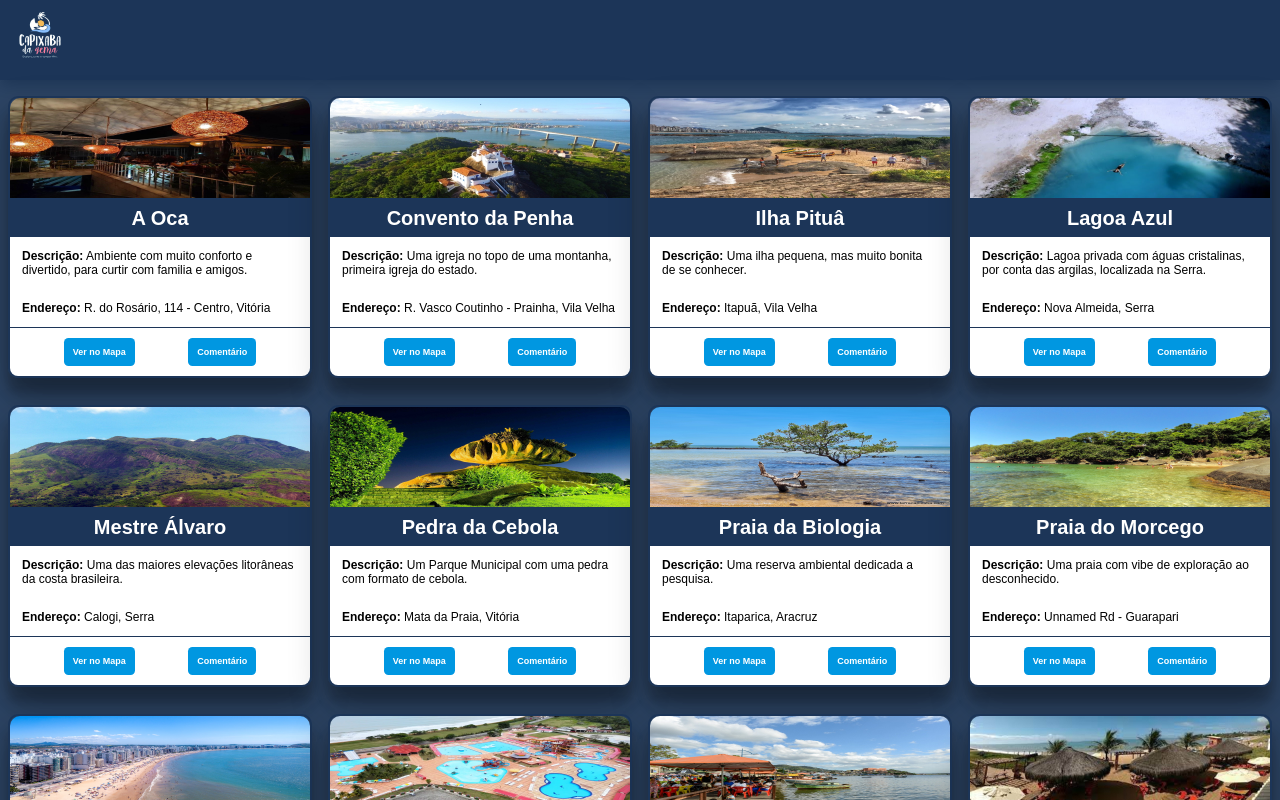
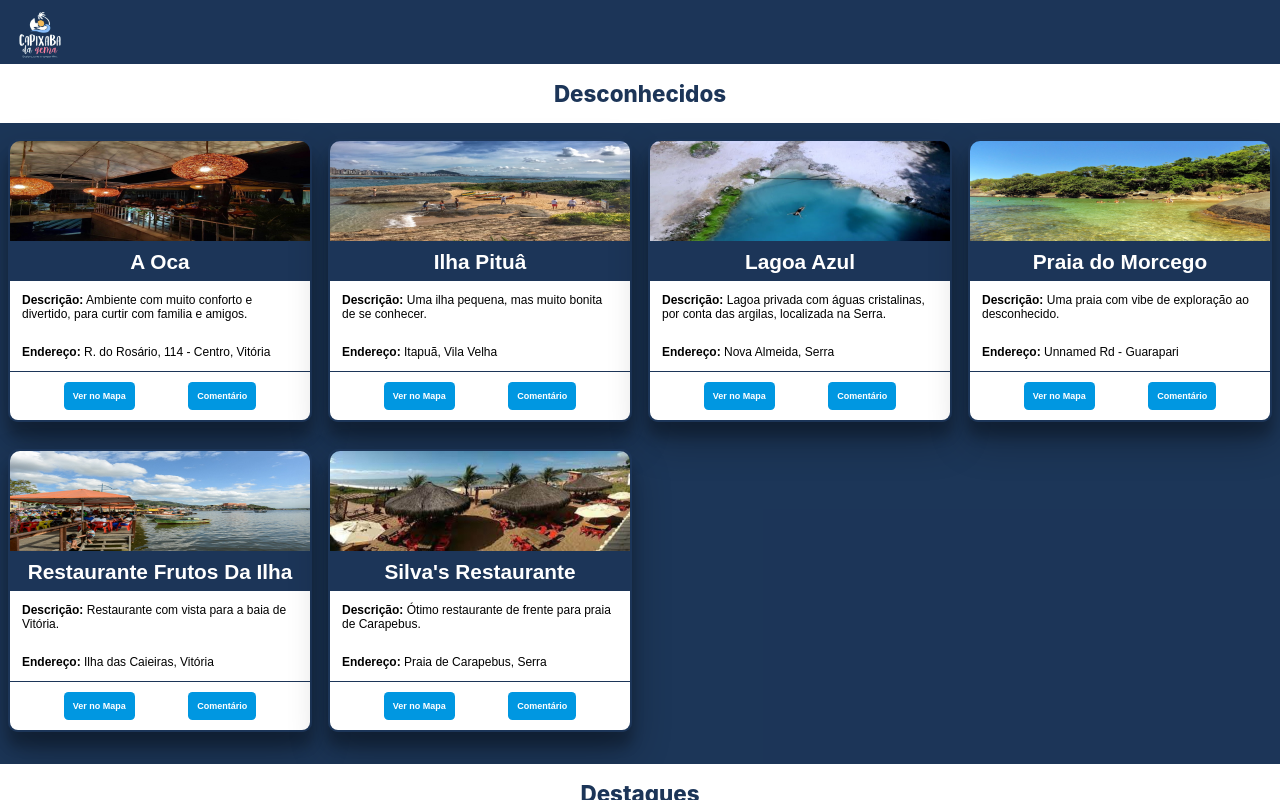
Before and after one commit to NicolasRSJ/turistando, a React (Create React App) app: page /pontosturisticos in a window 1280 px wide. Built offline with nearby package versions, Linux system fonts and the light colour scheme.

Commit message:
Conhecidos e Desconhecidos

```diff
--- a/src/Components/PopupAttractions/index.css
+++ b/src/Components/PopupAttractions/index.css
@@ -38,8 +38,9 @@
     background-color: #1C3558;
 }
 
-.header-pop-up h1 {
+.header-pop-up h3 {
     margin: 0;
+    font-size: 1.3rem;
 }
 
 .section-pop-up{
--- a/src/Components/PopupAttractions/index.jsx
+++ b/src/Components/PopupAttractions/index.jsx
@@ -9,7 +9,7 @@ const Popup = (props) => {
                 <img src={props.image} alt='convento' />
             </div>
             <div className='header-pop-up'>
-                <h1>{props.name}</h1>
+                <h3>{props.name}</h3>
             </div>
             <div className='section-pop-up'>
                 <p><span>Descrição:</span> {props.description}</p>
--- a/src/DataBase/index.js
+++ b/src/DataBase/index.js
@@ -19,7 +19,9 @@ export const data = [
         description: 'Ambiente com muito conforto e divertido, para curtir com familia e amigos.',
         address: 'R. do Rosário, 114 - Centro, Vitória',
         linkMaps: 'https://www.google.com/maps/place/A+Oca+-+Bistr%C3%B4+%26+Ateli%C3%AA/@-20.3194176,-40.3341803,15z/data=!4m5!3m4!1s0x0:0x6d15071db827e20b!8m2!3d-20.3193924!4d-40.3341874',
-        linkComments: 'https://www.google.com/search?q=A+Oca&oq=a+oca&aqs=chrome.0.69i59j69i57l3j69i60l4.621j0j4&sourceid=chrome&ie=UTF-8#lrd=0xb83d5a252de171:0x6d15071db827e20b,1,,,'
+        linkComments: 'https://www.google.com/search?q=A+Oca&oq=a+oca&aqs=chrome.0.69i59j69i57l3j69i60l4.621j0j4&sourceid=chrome&ie=UTF-8#lrd=0xb83d5a252de171:0x6d15071db827e20b,1,,,',
+        unknown: true,
+        known: false,
     },
     {
         id: 2,
@@ -28,7 +30,9 @@ export const data = [
         description: ' Uma igreja no topo de uma montanha, primeira igreja do estado.',
         address: 'R. Vasco Coutinho - Prainha, Vila Velha',
         linkMaps: 'https://www.google.com/maps/place/Convento+da+Penha/@-20.3293623,-40.287069,15z/data=!4m2!3m1!1s0x0:0xa2c5411362c10f93?sa=X&ved=2ahUKEwj9prWRhZn7AhVRppUCHQghCscQ_BJ6BQiIARAF',
-        linkComments: 'https://www.google.com/search?q=covento+da+penha&oq=covento+da+penha&aqs=chrome.0.69i59j46i10i131i175i199i433i512j0i10i512l7.2552j0j9&sourceid=chrome&ie=UTF-8#lrd=0xb816498a913f37:0xa2c5411362c10f93,1,,,'
+        linkComments: 'https://www.google.com/search?q=covento+da+penha&oq=covento+da+penha&aqs=chrome.0.69i59j46i10i131i175i199i433i512j0i10i512l7.2552j0j9&sourceid=chrome&ie=UTF-8#lrd=0xb816498a913f37:0xa2c5411362c10f93,1,,,',
+        unknown: false,
+        known: true,
     },
     {
         id: 3,
@@ -37,7 +41,9 @@ export const data = [
         description: 'Uma ilha pequena, mas muito bonita de se conhecer.',
         address: 'Itapuã, Vila Velha',
         linkMaps: 'https://www.google.com/maps/place/Ilha+Pitu%C3%A3/@-20.3539802,-40.2811876,17.5z/data=!4m13!1m7!3m6!1s0xb8166c00278cff:0x4f6f6e6e128c97aa!2sIlha+Pitua!3b1!8m2!3d-20.35!4d-40.2833333!3m4!1s0xb81792a203dc91:0x6eef6b3fb5ce5ff0!8m2!3d-20.3548892!4d-40.2805798',
-        linkComments: 'https://www.google.com/search?q=Ilha+Pitua&oq=Ilha+Pitua&aqs=chrome..69i57j46i512j0i22i30j69i60l2.11219j0j9&sourceid=chrome&ie=UTF-8#lrd=0xb8166c00278cff:0x4f6f6e6e128c97aa,1,,,'
+        linkComments: 'https://www.google.com/search?q=Ilha+Pitua&oq=Ilha+Pitua&aqs=chrome..69i57j46i512j0i22i30j69i60l2.11219j0j9&sourceid=chrome&ie=UTF-8#lrd=0xb8166c00278cff:0x4f6f6e6e128c97aa,1,,,',
+        unknown: true,
+        known: false,
     },
     {
         id: 4,
@@ -46,7 +52,9 @@ export const data = [
         description: 'Lagoa privada com águas cristalinas, por conta das argilas, localizada na Serra.',
         address: 'Nova Almeida, Serra',
         linkMaps: 'https://www.google.com/maps/place/Lagoa+Azul+Jacara%C3%ADpe/@-20.1195381,-40.2091911,17z/data=!3m1!4b1!4m5!3m4!1s0xb7f71386b397b9:0xc58867cac83cdbfd!8m2!3d-20.1195381!4d-40.2091911',
-        linkComments: 'https://www.google.com/search?q=Lagoa+Azul+Jacara%C3%ADpe&oq=Lagoa+Azul+Jacara%C3%ADpe&aqs=chrome..69i57j46i175i199i512j0i22i30l2j69i60l2.391j0j4&sourceid=chrome&ie=UTF-8#lrd=0xb7f71386b397b9:0xc58867cac83cdbfd,1,,,'
+        linkComments: 'https://www.google.com/search?q=Lagoa+Azul+Jacara%C3%ADpe&oq=Lagoa+Azul+Jacara%C3%ADpe&aqs=chrome..69i57j46i175i199i512j0i22i30l2j69i60l2.391j0j4&sourceid=chrome&ie=UTF-8#lrd=0xb7f71386b397b9:0xc58867cac83cdbfd,1,,,',
+        unknown: true,
+        known: false,
     },
     {
         id: 5,
@@ -55,7 +63,9 @@ export const data = [
         description: 'Uma das maiores elevações litorâneas da costa brasileira.',
         address: 'Calogi, Serra',
         linkMaps: 'https://www.google.com/maps/place/Monte+Mestre+Alvaro/@-20.1700372,-40.3140437,15z/data=!4m2!3m1!1s0x0:0x293df1a47f89a232?sa=X&ved=2ahUKEwiFh9fchZn7AhUTppUCHar9AowQ_BJ6BQiOARAF',
-        linkComments: 'https://www.google.com/search?gs_ssp=eJzj4tVP1zc0TEnLski2LK4wYLRSNqhIsjAyTLEwMU02NjcxTrIyqDCyNE5JM0w0MU-zsEw0MjbyEs5NLS4pSlVIzClLLMpXyM3PK0kFAPgjFes&q=mestre+alvaro+monte&oq=Mest&aqs=chrome.1.35i39i355j46i39i175i199j46i175i199i512j69i57j0i433i512j0i512j0i131i433i512j69i60.3390j0j9&sourceid=chrome&ie=UTF-8#lrd=0xb821d845c3743b:0x293df1a47f89a232,1,,,'
+        linkComments: 'https://www.google.com/search?gs_ssp=eJzj4tVP1zc0TEnLski2LK4wYLRSNqhIsjAyTLEwMU02NjcxTrIyqDCyNE5JM0w0MU-zsEw0MjbyEs5NLS4pSlVIzClLLMpXyM3PK0kFAPgjFes&q=mestre+alvaro+monte&oq=Mest&aqs=chrome.1.35i39i355j46i39i175i199j46i175i199i512j69i57j0i433i512j0i512j0i131i433i512j69i60.3390j0j9&sourceid=chrome&ie=UTF-8#lrd=0xb821d845c3743b:0x293df1a47f89a232,1,,,',
+        unknown: false,
+        known: true,
     },
     {
         id: 6,
@@ -64,7 +74,9 @@ export const data = [
         description: 'Um Parque Municipal com uma pedra com formato de cebola.',
         address: 'Mata da Praia, Vitória',
         linkMaps: 'https://www.google.com/maps/place/Parque+Pedra+da+Cebola/@-20.2765669,-40.2977346,15z/data=!4m2!3m1!1s0x0:0x71875203a67637ac?sa=X&ved=2ahUKEwjLvPHshZn7AhUwpJUCHaFKDDMQ_BJ6BQiTARAF',
-        linkComments: 'https://www.google.com/search?q=pedra+da+cebola&oq=Pedra+da+Cebola&aqs=chrome.0.0i271j46i175i199i512j69i57j0i512l6j46i175i199i512.5172j0j4&sourceid=chrome&ie=UTF-8#lrd=0xb81804ad481d6f:0x71875203a67637ac,1,,,'
+        linkComments: 'https://www.google.com/search?q=pedra+da+cebola&oq=Pedra+da+Cebola&aqs=chrome.0.0i271j46i175i199i512j69i57j0i512l6j46i175i199i512.5172j0j4&sourceid=chrome&ie=UTF-8#lrd=0xb81804ad481d6f:0x71875203a67637ac,1,,,',
+        unknown: false,
+        known: true,
     },
     {
         id: 7,
@@ -73,7 +85,9 @@ export const data = [
         description: 'Uma reserva ambiental dedicada a pesquisa.',
         address: 'Itaparica, Aracruz',
         linkMaps: 'https://www.google.com/maps/place/Praia+da+Biologia/@-19.9730176,-40.1382162,15z/data=!4m2!3m1!1s0x0:0x2ad3f279023d7ca3?sa=X&ved=2ahUKEwj2292Chpn7AhV0iJUCHSxPCtEQ_BJ6BAhVEAU',
-        linkComments: 'https://www.google.com/search?gs_ssp=eJzj4tVP1zc0TDO3SE63KCs2YLRSNqhIMk81tTSztLQwSLM0TrMyqDBKTDFOMzK3NDAyTjFPTjT2EiwoSsxMVEhJVEjKzM_JT89MBADDsBTX&q=praia+da+biologia&oq=Praia+da+&aqs=chrome.1.69i59j46i39i175i199i512j69i59j46i512j69i57j69i60l3.5446j0j4&sourceid=chrome&ie=UTF-8#lrd=0xb7e5969980f93f:0x2ad3f279023d7ca3,1,,,'
+        linkComments: 'https://www.google.com/search?gs_ssp=eJzj4tVP1zc0TDO3SE63KCs2YLRSNqhIMk81tTSztLQwSLM0TrMyqDBKTDFOMzK3NDAyTjFPTjT2EiwoSsxMVEhJVEjKzM_JT89MBADDsBTX&q=praia+da+biologia&oq=Praia+da+&aqs=chrome.1.69i59j46i39i175i199i512j69i59j46i512j69i57j69i60l3.5446j0j4&sourceid=chrome&ie=UTF-8#lrd=0xb7e5969980f93f:0x2ad3f279023d7ca3,1,,,',
+        unknown: false,
+        known: true,
     },
     {
         id: 8,
@@ -82,7 +96,9 @@ export const data = [
         description: 'Uma praia com vibe de exploração ao desconhecido.',
         address: 'Unnamed Rd - Guarapari',
         linkMaps: 'https://www.google.com/maps/place/Praia+do+Morcego/@-20.6326584,-40.4693158,15z/data=!3m1!4b1!4m5!3m4!1s0xb859fdb3f42635:0x2928f084df06658c!8m2!3d-20.6326588!4d-40.4693158',
-        linkComments: 'https://www.google.com/search?q=praia+do+morcego&oq=Praia+do+morcego&aqs=chrome.0.35i39i355j46i39i512j46i175i199i512l2j0i512j46i512j69i60l2.4101j0j4&sourceid=chrome&ie=UTF-8#lrd=0xb859fdb3f42635:0x2928f084df06658c,1,,,'
+        linkComments: 'https://www.google.com/search?q=praia+do+morcego&oq=Praia+do+morcego&aqs=chrome.0.35i39i355j46i39i512j46i175i199i512l2j0i512j46i512j69i60l2.4101j0j4&sourceid=chrome&ie=UTF-8#lrd=0xb859fdb3f42635:0x2928f084df06658c,1,,,',
+        unknown: true,
+        known: false,
     },
     {
         id: 9,
@@ -91,7 +107,9 @@ export const data = [
         description: 'Praia extensa, local é muito conhecido pela sua bela praia.',
         address: 'Praia do Morro, Guarapari',
         linkMaps: 'https://www.google.com/maps/place/Praia+do+Morro/@-20.6515585,-40.4820991,16z/data=!4m13!1m7!3m6!1s0xb8576f4027a693:0x6ce252c25a4d3a6d!2sPraia+do+Morro,+Guarapari+-+ES!3b1!8m2!3d-20.6480702!4d-40.483454!3m4!1s0xb85773e51e0225:0x18d4713d01d38060!8m2!3d-20.6533198!4d-40.4846473',
-        linkComments: ''
+        linkComments: '',
+        unknown: false,
+        known: true,
     },
     {
         id: 10,
@@ -100,7 +118,9 @@ export const data = [
         description: 'Parque aquático ao lado da praia Formosa.',
         address: 'Rodovia ES-010 - Santa Cruz, Aracruz',
         linkMaps: 'https://www.google.com/maps/place/Sesc+-+Centro+de+Turismo+Social+e+Lazer+de+Praia+Formosa/@-19.9896052,-40.149224,15z/data=!4m2!3m1!1s0x0:0x10012ad663d65dd6?sa=X&ved=2ahUKEwjW1IrRh5n7AhUkpZUCHdU6CZwQ_BJ6BAh7EAU',
-        linkComments: 'https://www.google.com/search?gs_ssp=eJzj4tVP1zc0TDI3SzYpiM8wYLRSNqhIMk9Ns0gyMjMwNzMyMrUyqDA0MDA0SkwxMzNOMTNNSTHzEi1OLU5WSElVKChKzExUSMsvys0vTgQABpUV7w&q=sesc+de+praia+formosa&oq=sesc+de+praia&aqs=chrome.1.0i355i512j46i175i199i512j69i57j0i512j0i22i30l6.4102j0j9&sourceid=chrome&ie=UTF-8#lrd=0xb7ef8b26076225:0x10012ad663d65dd6,1,,,'
+        linkComments: 'https://www.google.com/search?gs_ssp=eJzj4tVP1zc0TDI3SzYpiM8wYLRSNqhIMk9Ns0gyMjMwNzMyMrUyqDA0MDA0SkwxMzNOMTNNSTHzEi1OLU5WSElVKChKzExUSMsvys0vTgQABpUV7w&q=sesc+de+praia+formosa&oq=sesc+de+praia&aqs=chrome.1.0i355i512j46i175i199i512j69i57j0i512j0i22i30l6.4102j0j9&sourceid=chrome&ie=UTF-8#lrd=0xb7ef8b26076225:0x10012ad663d65dd6,1,,,',
+        unknown: false,
+        known: true,
     },
     {
         id: 11,
@@ -109,7 +129,9 @@ export const data = [
         description: 'Restaurante com vista para a baia de Vitória.',
         address: 'Ilha das Caieiras, Vitória',
         linkMaps: 'https://www.google.com/maps/place/Restaurante+Frutos+Da+Ilha+(Marly)/@-20.2778121,-40.3368558,15z/data=!4m2!3m1!1s0x0:0x8b8a4395f8acc4ec?sa=X&ved=2ahUKEwiNtb6Kn5n7AhW5pJUCHRhdBGoQ_BJ6BAhNEAU',
-        linkComments: 'https://www.google.com/search?q=Restaurante+Frutos+Da+Ilha+(Marly)&oq=Restaurante+Frutos+Da+Ilha+(Marly)&aqs=chrome..69i57j46i175i199i512j69i60l3.348j0j7&sourceid=chrome&ie=UTF-8#lrd=0xb83d31065b9545:0x8b8a4395f8acc4ec,1,,,'
+        linkComments: 'https://www.google.com/search?q=Restaurante+Frutos+Da+Ilha+(Marly)&oq=Restaurante+Frutos+Da+Ilha+(Marly)&aqs=chrome..69i57j46i175i199i512j69i60l3.348j0j7&sourceid=chrome&ie=UTF-8#lrd=0xb83d31065b9545:0x8b8a4395f8acc4ec,1,,,',
+        unknown: true,
+        known: false,
     },
     {
         id: 12,
@@ -118,6 +140,8 @@ export const data = [
         description: 'Ótimo restaurante de frente para praia de Carapebus.',
         address: 'Praia de Carapebus, Serra',
         linkMaps: "https://www.google.com/maps/place/Silva's+Restaurante/@-20.2319357,-40.2142864,15z/data=!4m2!3m1!1s0x0:0x4949031bd67927e0?sa=X&ved=2ahUKEwiMhbWjopn7AhXcpZUCHToDDSEQ_BJ6BAhtEAU",
-        linkComments: 'https://www.google.com/search?gs_ssp=eJzj4tVP1zc0TM4zMK4yMqgyYLRSNqhIsjBMSjM0SrZMtjQxMbQyqDCxNLE0MDZMSjEztzQyTzXwEi7OzClLVC9WKEotLkksLUrMK0kFANq4FWQ&q=silva%27s+restaurante&oq=Silva%27s&aqs=chrome.1.69i57j46i175i199i512l3j0i512j69i60l3.5619j0j4&sourceid=chrome&ie=UTF-8#lrd=0xb81bf12c9c9441:0x4949031bd67927e0,1,,,'
+        linkComments: 'https://www.google.com/search?gs_ssp=eJzj4tVP1zc0TM4zMK4yMqgyYLRSNqhIsjBMSjM0SrZMtjQxMbQyqDCxNLE0MDZMSjEztzQyTzXwEi7OzClLVC9WKEotLkksLUrMK0kFANq4FWQ&q=silva%27s+restaurante&oq=Silva%27s&aqs=chrome.1.69i57j46i175i199i512l3j0i512j69i60l3.5619j0j4&sourceid=chrome&ie=UTF-8#lrd=0xb81bf12c9c9441:0x4949031bd67927e0,1,,,',
+        unknown: true,
+        known: false,
     },
 ]
--- a/src/Views/Home/index.css
+++ b/src/Views/Home/index.css
@@ -1,6 +1,6 @@
 .Navbar{
     width: 100%;
-    height: 10%;
+    height: 8%;
     background-color: #1C3558;
     box-shadow: rgba(0, 0, 0, 0.781) 0px 5px 15px;
     z-index: 2;
@@ -13,7 +13,7 @@
 
 section {
     width: 100%;
-    height: 90%;
+    height: 92%;
     display: grid;
     grid-template-areas:
     'text text slider slider slider slider'
--- a/src/Views/touristspots/index.css
+++ b/src/Views/touristspots/index.css
@@ -1,6 +1,6 @@
 .Navbar{
     width: 100%;
-    height: 10%;
+    height: 8%;
     background-color: #1C3558;
     box-shadow: rgba(0, 0, 0, 0.781) 0px 5px 15px;
     z-index: 2;
@@ -14,11 +14,54 @@
 .section-touristspots {
     width: 100%;
     height: auto;
+    display: flex;
+    flex-direction: column;
+    justify-content: center;
+    align-items: center;
+    background-color: #1c3558ec;
+}
+
+.row{
+    width: 100%;
+    height: auto;
+    display: flex;
+    flex-direction: column;
+    justify-content: center;
+    align-items: center;
+}
+
+.header-row{
+    width: 100%;
+    height: 10%;
+    display: flex;
+    justify-content: space-around;
+    align-items: center;
+    background-color: white;
+    padding: 1rem 0 1rem 0;
+}
+
+.header-row h1{
+    color: #1C3558;
+    font-weight: 800;
+    font-size: 1.4rem;
+    margin: 0;
+}
+
+.header-row h2{
+    color: #1C3558;
+    font-weight: 800;
+    font-size: 1.4rem;
+    margin: 0;
+}
+
+.section-row{
+    width: 100%;
+    height: auto;
     display: grid;
     align-content: center;
     justify-items: center;
     grid-template-columns: repeat(4, 1fr);
     grid-row-gap: 1.7rem;
     background-color: #1c3558ec;
-    padding: 1rem 0 0 0;
+    padding: 1rem 0 2rem 0;
 }
--- a/src/Views/touristspots/index.jsx
+++ b/src/Views/touristspots/index.jsx
@@ -6,15 +6,9 @@ import Popup from '../../Components/PopupAttractions'
 
 const Touristspots = () => {
 
-  return (
-    <React.Fragment>
-      <nav className='Navbar'>
-        <a href='/'><img src={Logo} alt="logo" /></a>
-      </nav>
-      <div className='section-touristspots'>
-        {
-          data.map((item, index) => {
-            return (
+  const highlights = data.map((item, index) => {
+    if(item.known === true && item.unknown === false){
+      return(
         <Popup
           key={index}
           image={item.image}
@@ -25,8 +19,47 @@ const Touristspots = () => {
           linkComments={item.linkComments}
         />
       )
+    }
   })
+
+  const unknown = data.map((item, index) => {
+    if(item.known === false && item.unknown === true){
+      return(
+        <Popup
+          key={index}
+          image={item.image}
+          name={item.name}
+          description={item.description}
+          address={item.address}
+          linkMaps={item.linkMaps}
+          linkComments={item.linkComments}
+        />
+      )
     }
+  })
+
+  return (
+    <React.Fragment>
+      <nav className='Navbar'>
+        <a href='/'><img src={Logo} alt="logo" /></a>
+      </nav>
+      <div className='section-touristspots'>
+        <div className='row'>
+          <div className='header-row'>
+            <h1>Desconhecidos</h1>
+          </div>
+          <div className="section-row">
+            {unknown}
+          </div>
+        </div>
+        <div className='row'>
+          <div className='header-row'>
+            <h2>Destaques</h2>
+          </div>
+          <div className="section-row">
+            {highlights}
+          </div>
+        </div>
       </div>
     </React.Fragment>
   )
```
Lines whose indentation alone changed are shown as unchanged.
